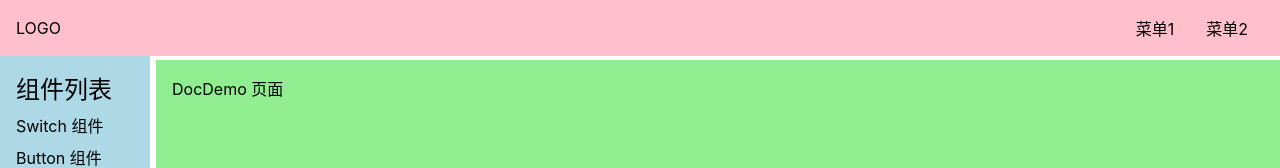
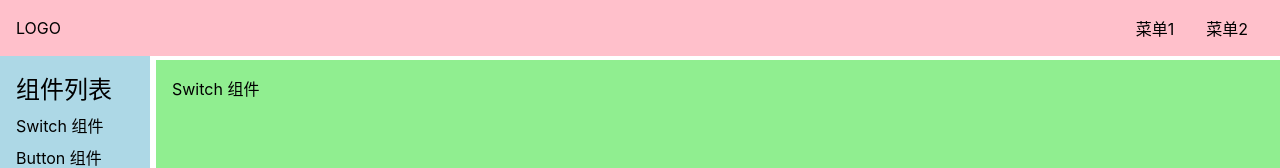
Before and after one commit to wxyzcctv/waping-ui-1, a Vue app: page /#/doc/switch in a window 1280 px wide. Shown: the top 168 px of the page. Built offline with nearby package versions, Linux system fonts and the light colour scheme.

Commit message:
初始化switch组件

```diff
--- a/src/components/SwitchDemo.vue
+++ b/src/components/SwitchDemo.vue
@@ -1,3 +1,11 @@
 <template>
-	<div>SwitchDemo 页面</div>
+	<div>
+		<Switch />
+	</div>
 </template>
+<script lang="ts">
+import Switch from "../lib/Switch.vue";
+export default {
+	components: { Switch },
+};
+</script>
--- /dev/null
+++ b/src/lib/Switch.vue
@@ -0,0 +1,5 @@
+<template>
+    <div>
+        Switch 组件
+    </div>
+</template>
--- a/src/router.ts
+++ b/src/router.ts
@@ -1,7 +1,7 @@
 import { createWebHashHistory, createRouter } from 'vue-router'
 import Home from "./views/Home.vue"
 import Doc from "./views/Doc.vue"
-import SwitchDemo from "./components/DocDemo.vue"
+import SwitchDemo from "./components/SwitchDemo.vue"
 import ButtonDemo from "./components/ButtonDemo.vue"
 import DialogDemo from "./components/DialogDemo.vue"
 import TabsDemo from "./components/TabsDemo.vue"
```
